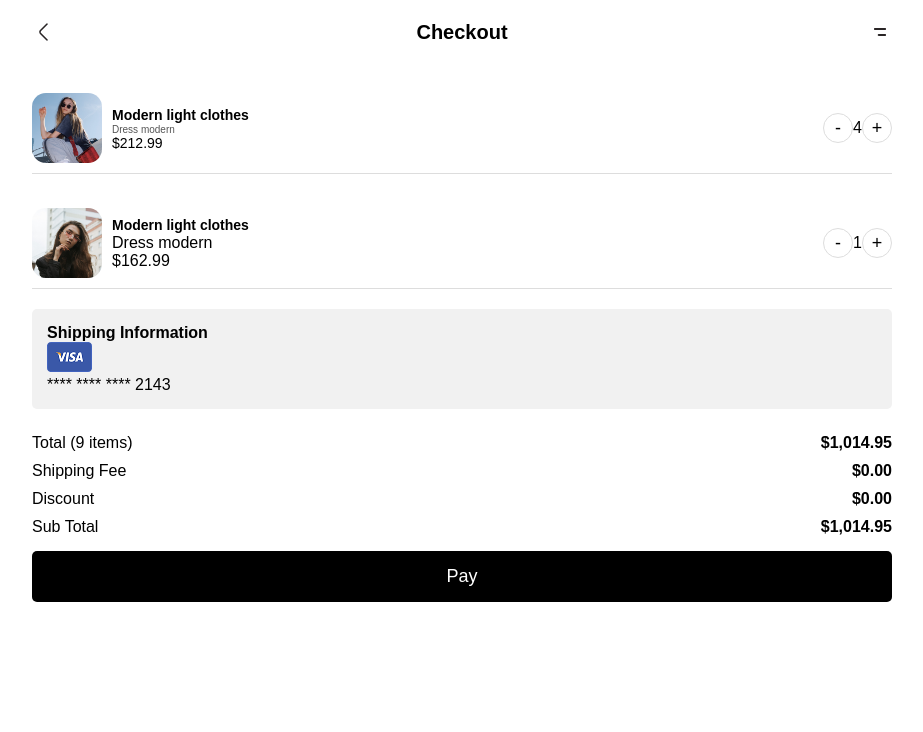
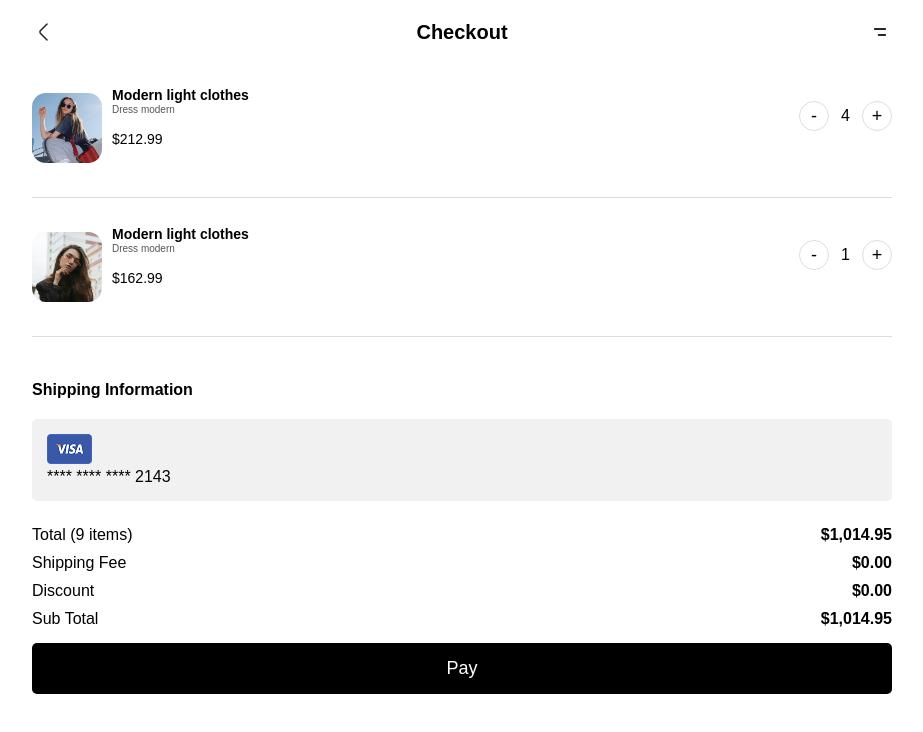
Before and after one commit to cronox808/cronox808-app_de_ecommerce_de_ropa, a plain HTML site: page views/checkout.html in a window 1280 px wide. Shown: the whole page, without its empty margins (178-1101 px from the left). Drawn offline with Linux system fonts and the light colour scheme.

Commit message:
refactor: :recycle: se mejoro el codigo

```diff
--- a/css/checkout.css
+++ b/css/checkout.css
@@ -29,15 +29,20 @@ body {
 }
 
 .cart-item {
-    margin-top: 24px;
     display: flex;
     align-items: center;
     justify-content: space-between;
     padding: 10px 0;
-    border-bottom: 1px solid #ddd;
+}
+
+.separator {
+    margin-top: 24px;
+    border: none;
+    border-top: 1px solid #ddd;
 }
 
 .cart-item img {
+    margin-top: 24px;
     width: 70px;
     height: 70px;
     border-radius: 14px;
@@ -61,13 +66,14 @@ body {
 }
 
 .parrafo2 {
-    font-family: 16px;
+    margin-top: 16px;
     font-size: 14px;
 }
 
 .quantity-controls {
     display: flex;
     align-items: center;
+    gap: 12px;
 }
 
 .quantity-controls button {
@@ -78,6 +84,13 @@ body {
     background: white;
     cursor: pointer;
     font-size: 18px;
+}
+
+.payment-title {
+    margin-top: 44px;
+    font-size: 16px;
+    font-weight: bold;
+    margin-bottom: 10px;
 }
 
 .payment-info {
--- a/views/checkout.html
+++ b/views/checkout.html
@@ -18,10 +18,10 @@
             <img src="../storage/img/example1.png" alt="Product">
             <div class="item-info">
                 <strong>Modern light clothes</strong>
-                <div class=" parrafo">
+                <div class="parrafo">
                     <p>Dress modern</p>
                 </div>
-                <div class=" parrafo2">
+                <div class="parrafo2">
                     <p>$212.99</p>
                 </div>
             </div>
@@ -31,13 +31,18 @@
                 <button>+</button>
             </div>
         </div>
+        <hr class="separator">
 
         <div class="cart-item">
             <img src="../storage/img/example2.png" alt="Product">
             <div class="item-info">
                 <strong>Modern light clothes</strong>
-                <p>Dress modern</p>
-                <p>$162.99</p>
+                <div class="parrafo">
+                    <p>Dress modern</p>
+                </div>
+                <div class="parrafo2">
+                    <p>$162.99</p>
+                </div>
             </div>
             <div class="quantity-controls">
                 <button>-</button>
@@ -45,9 +50,12 @@
                 <button>+</button>
             </div>
         </div>
+        <hr class="separator">
 
+        <div class="payment-title">
+            <strong>Shipping Information</strong>
+        </div>
         <div class="payment-info">
-            <strong>Shipping Information</strong>
             <div class="payment-card">
                 <img src="../storage/img/Type=default, Category=linear, Library=card.png" alt="Visa Logo" class="visa-logo">
                 <p>**** **** **** 2143</p>
```
